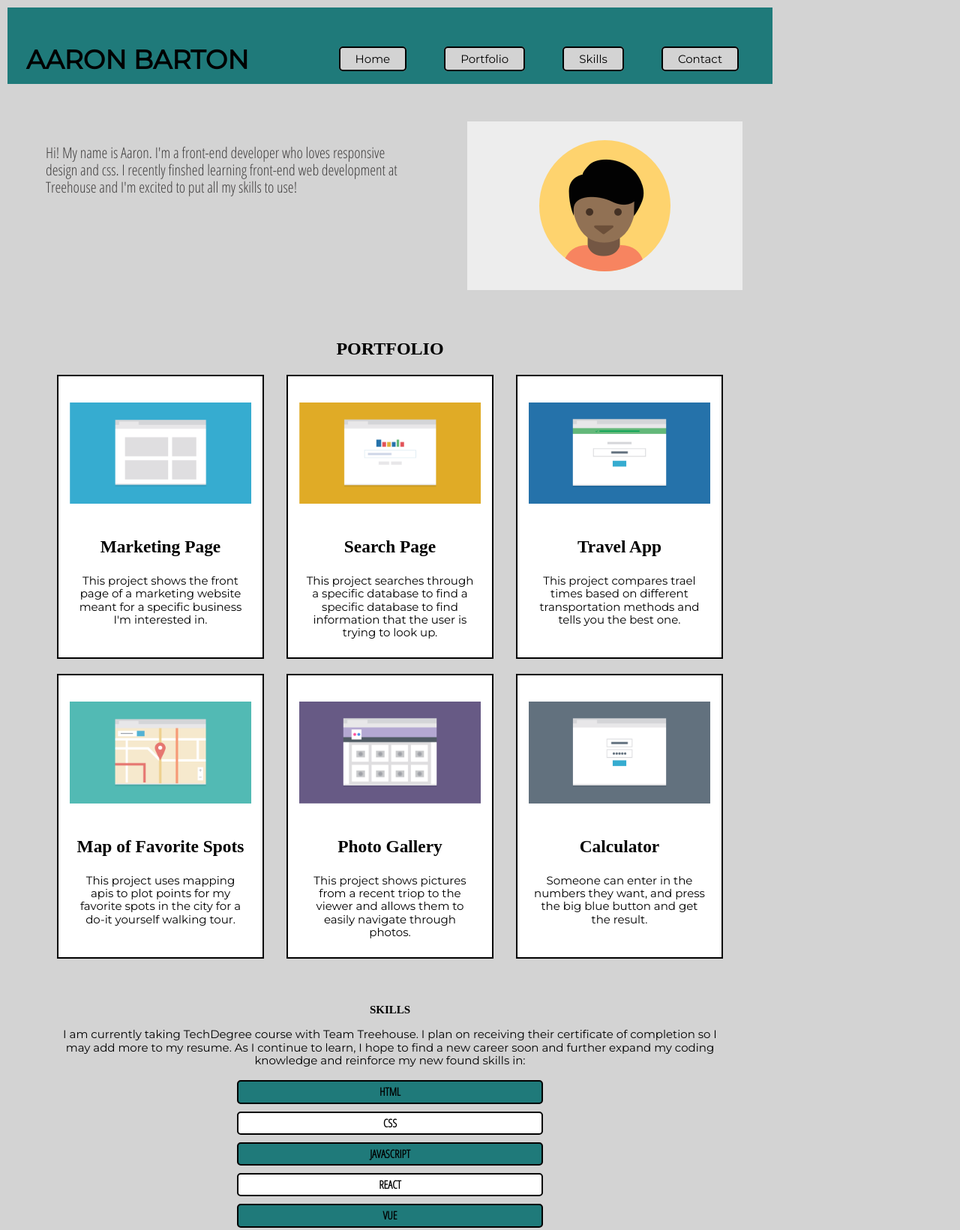
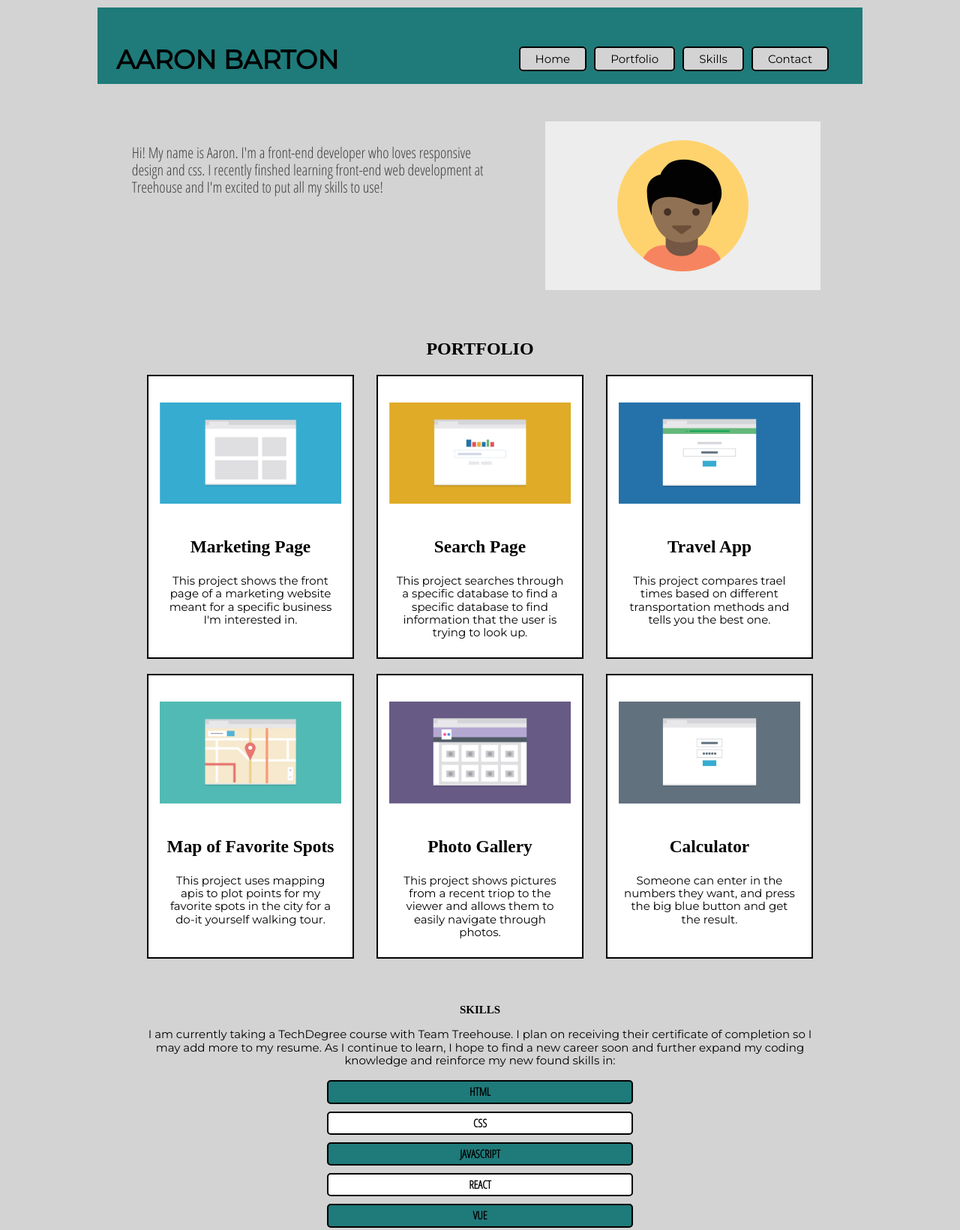
Before and after one commit to Ahunter24/techdegree-project-2, a plain HTML site: page index.html in a window 1280 px wide. Shown: the top 1641 px of the page at 75% size. Drawn offline with Linux system fonts and the light colour scheme.

Commit message:
fixed left hand position

```diff
--- a/css/style.css
+++ b/css/style.css
@@ -15,7 +15,7 @@ body {
 }
 
 .main {
-  width= 100%;
+  width: 100%;
   margin:0 auto;
   text-align: center;
 }
@@ -39,6 +39,7 @@ nav a:hover {
   margin-bottom: 10px;
   text-transform: uppercase;
   font-family: 'Montserrat', sans-serif;
+
 }
 
 ul .main-ul {
@@ -53,6 +54,8 @@ ul .main-ul {
   list-style-type: none;
   margin-left: -40px;
   margin-right: 20px;
+
+
 }
 
 .profile-image {
@@ -62,7 +65,7 @@ ul .main-ul {
   padding: 0 10px;
   border-bottom: 2px solid grey;
   margin-top:10px;
-  margin-right: 10px;
+
 }
 
 .profile p {
@@ -382,9 +385,13 @@ footer {
     padding-top: 15px;
 
   }
+  .main-nav li {
+    padding-left: 10px;
+  }
 
   .main-nav ul li {
     padding-top: 50px;
+
   }
   .main-nav {
     display: flex;
--- a/index.html
+++ b/index.html
@@ -1,8 +1,8 @@
 <!DOCTYPE html>
 <html lang="en" dir="ltr">
 <head>
+  <link rel="stylesheet" href="css/normalize.css">
   <link rel="stylesheet" href="css/style.css">
-  <link rel="stylesheet" href="css/normalize.css">
   <link href="https://fonts.googleapis.com/css?family=Montserrat" rel="stylesheet">
   <link href="https://fonts.googleapis.com/css?family=Open+Sans+Condensed:300" rel="stylesheet">
   <meta name="viewport" content="width=device-width, initial-scale=1">
@@ -80,7 +80,7 @@
 
     <div class="skills" id="skills">
      <div class="skills-info">Skills</div>
-     <p>I am currently taking TechDegree course with Team Treehouse. I plan on receiving their certificate of completion so I may add more to my resume.  As I continue to learn, I hope to find a new career soon and further expand my coding knowledge and reinforce my new found skills in:</p>
+     <p>I am currently taking a TechDegree course with Team Treehouse. I plan on receiving their certificate of completion so I may add more to my resume.  As I continue to learn, I hope to find a new career soon and further expand my coding knowledge and reinforce my new found skills in:</p>
      <ul>
        <li>HTML</li>
        <li>CSS</li>
```
